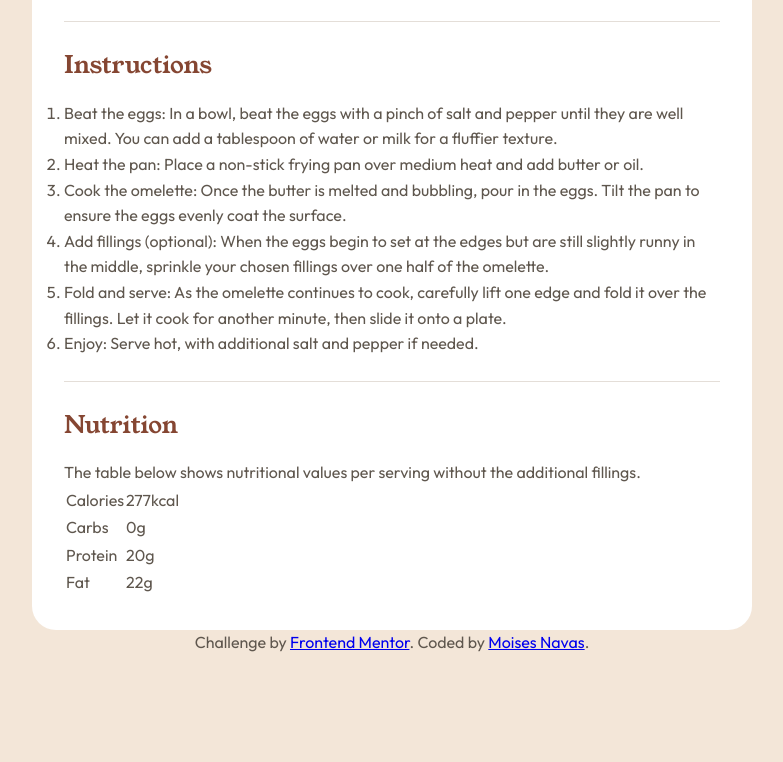
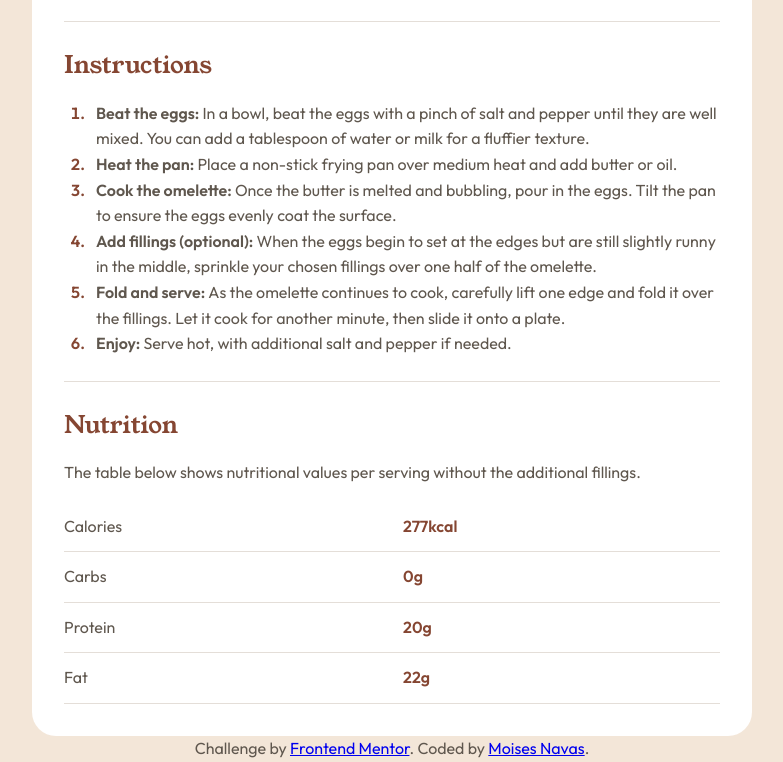
Before and after one commit to mnav08/recipe-page, a plain HTML site: page index.html in a window 1280 px wide. Shown: the part 880-1642 px from the top of the page, without its empty margins (248-1031 px from the left). Before the commit the page ends 1536 px from the top, so only its background shows below. Drawn offline with Linux system fonts and the light colour scheme.

Commit message:
desktop design

```diff
--- a/design/styles.css
+++ b/design/styles.css
@@ -109,34 +109,50 @@
 }
 
 /* separates bullet points from left */
-.prep-time ul {
-  padding-left: var(--space-5);
-}
-
-.ingredients ul {
+.bullets-left {
   padding-left: var(--space-5);
 }
 
 /* separates text from bullet points */
-.prep-time li {
+.prep-time li,
+.instructions li,
+.ingredients li {
   padding-left: 8px;
 }
 
-.ingredients li {
-  padding-left: 8px;
-}
 /* selects the bullet point */
 .prep-time li::marker {
   color: var(--Rose-800);
 }
 
-.ingredients li::marker {
+.ingredients li::marker,
+.instructions li::marker {
   color: var(--Brown-800);
 }
 
+.instructions li::marker {
+  font-weight: 600;
+}
 /* spacing between items */
 .list-items {
   display: flex;
   flex-direction: column;
   gap: var(--space-1);
 }
+
+/* NUTRITION TABLE DESIGN */
+.nutrition table {
+  width: 100%;
+  border-collapse: collapse; /* removes extra space between cells */
+  margin-top: var(--space-3);
+}
+
+.nutrition td {
+  padding: var(--space-2) 0;
+  border-bottom: 1px solid var(--Stone-150);
+}
+
+.nutrition td:nth-child(2) {
+  color: var(--Brown-800);
+  font-weight: 600;
+}
--- a/index.html
+++ b/index.html
@@ -35,7 +35,7 @@
 
       <section class="prep-time">
         <p class="accent-text">Preparation time</p>
-        <ul class="list-items">
+        <ul class="list-items bullets-left">
           <li>
             <span class="prep-list">Total: </span>Approximately 10 minutes
           </li>
@@ -48,7 +48,7 @@
       <div class="flex-">
         <section class="ingredients">
           <h2>Ingredients</h2>
-          <ul class="list-items">
+          <ul class="list-items bullets-left">
             <li>2-3 large eggs</li>
             <li>Salt, to taste</li>
             <li>Pepper, to taste</li>
@@ -61,32 +61,36 @@
         <hr />
         <section class="instructions">
           <h2>Instructions</h2>
-          <ol>
+          <ol class="bullets-left">
             <li>
-              Beat the eggs: In a bowl, beat the eggs with a pinch of salt and
-              pepper until they are well mixed. You can add a tablespoon of
-              water or milk for a fluffier texture.
+              <span class="prep-list">Beat the eggs: </span>In a bowl, beat the
+              eggs with a pinch of salt and pepper until they are well mixed.
+              You can add a tablespoon of water or milk for a fluffier texture.
             </li>
             <li>
-              Heat the pan: Place a non-stick frying pan over medium heat and
-              add butter or oil.
+              <span class="prep-list">Heat the pan: </span>Place a non-stick
+              frying pan over medium heat and add butter or oil.
             </li>
             <li>
-              Cook the omelette: Once the butter is melted and bubbling, pour in
-              the eggs. Tilt the pan to ensure the eggs evenly coat the surface.
+              <span class="prep-list">Cook the omelette: </span>Once the butter
+              is melted and bubbling, pour in the eggs. Tilt the pan to ensure
+              the eggs evenly coat the surface.
             </li>
             <li>
-              Add fillings (optional): When the eggs begin to set at the edges
-              but are still slightly runny in the middle, sprinkle your chosen
-              fillings over one half of the omelette.
+              <span class="prep-list">Add fillings (optional): </span>When the
+              eggs begin to set at the edges but are still slightly runny in the
+              middle, sprinkle your chosen fillings over one half of the
+              omelette.
             </li>
             <li>
-              Fold and serve: As the omelette continues to cook, carefully lift
-              one edge and fold it over the fillings. Let it cook for another
-              minute, then slide it onto a plate.
+              <span class="prep-list">Fold and serve: </span>As the omelette
+              continues to cook, carefully lift one edge and fold it over the
+              fillings. Let it cook for another minute, then slide it onto a
+              plate.
             </li>
             <li>
-              Enjoy: Serve hot, with additional salt and pepper if needed.
+              <span class="prep-list">Enjoy: </span>Serve hot, with additional
+              salt and pepper if needed.
             </li>
           </ol>
           <hr />
```
